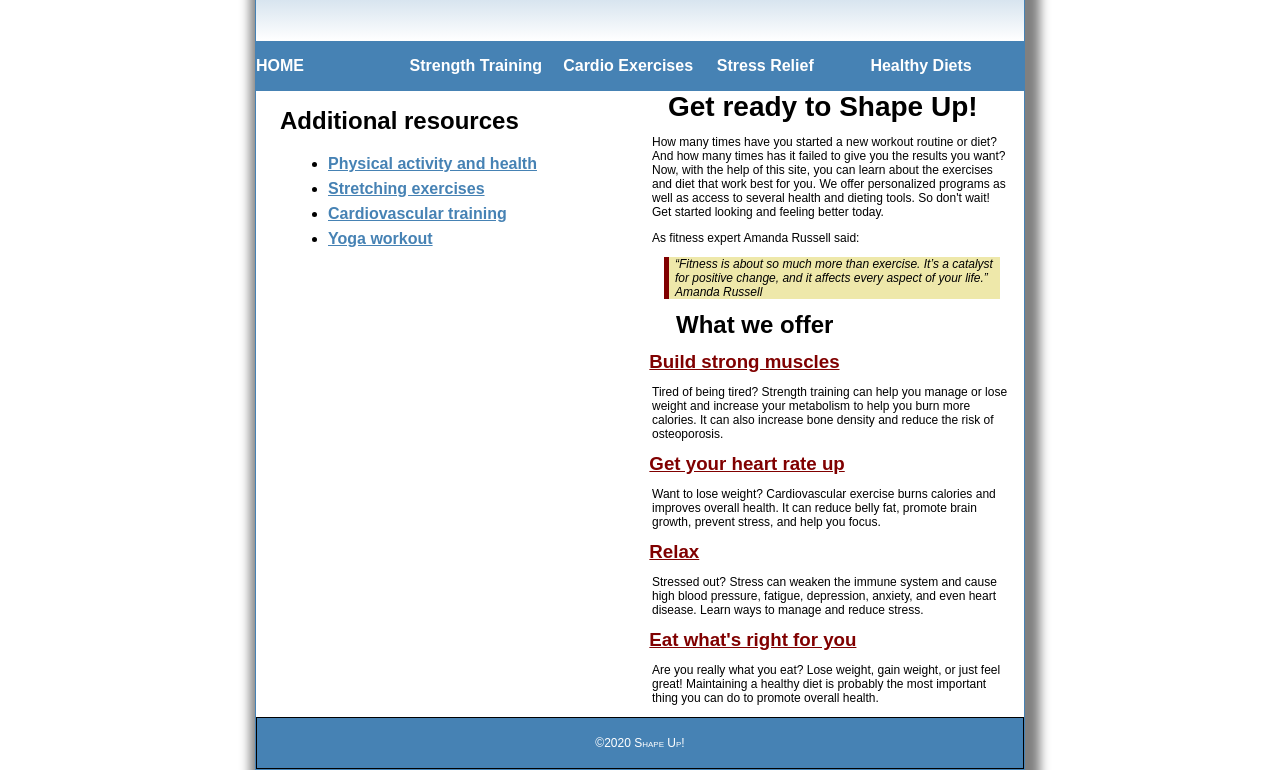
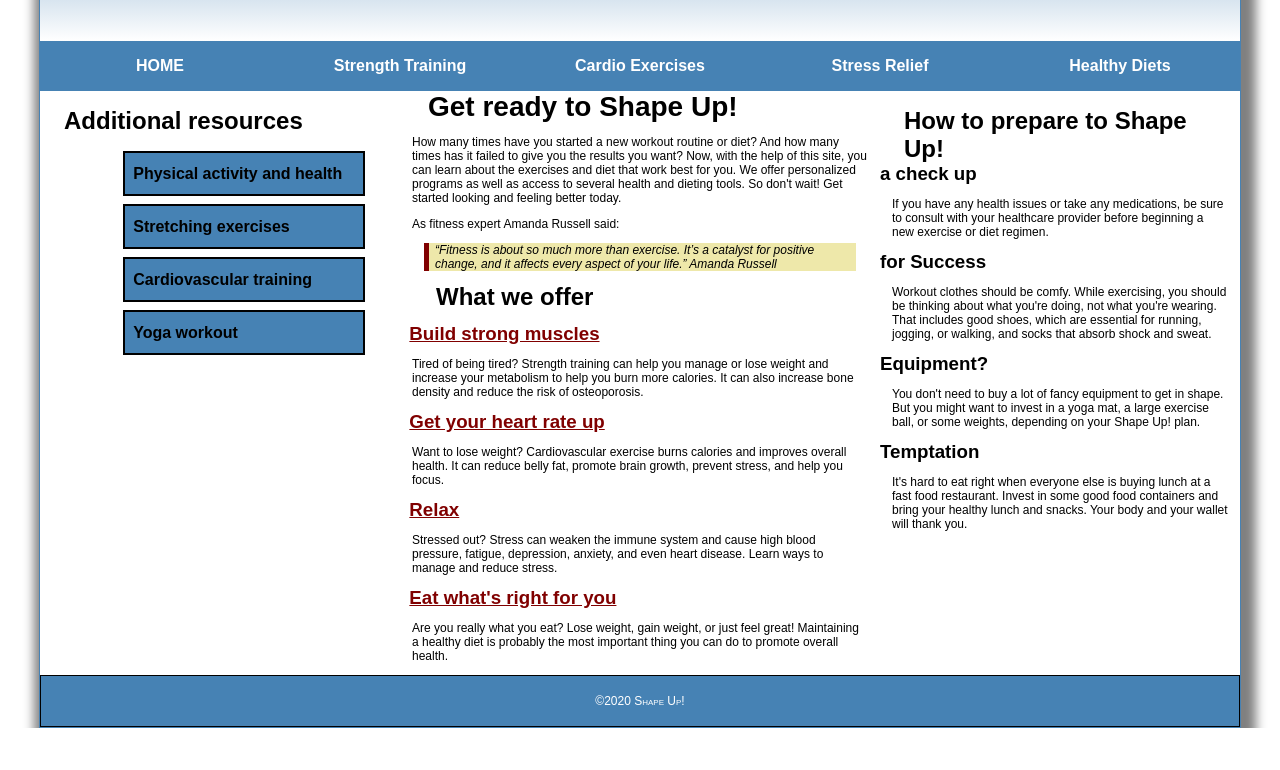
Before and after one commit to TommyHendrickss/shapeup, a plain HTML site: page shapeup/index.html in a window 1280 px wide. Shown: the part 154-924 px from the top of the page. After the commit the page ends 882 px from the top, so only its background shows below. Drawn offline with Linux system fonts and the light colour scheme.

Commit message:
Add files via upload

```diff
--- a/shapeup/index.html
+++ b/shapeup/index.html
@@ -40,6 +40,17 @@
 	</nav>
 
 	<main>
+		<aside id="leftCol">
+			<h2>Additional resources</h2>
+			<ul>
+				<li> <a href="https://www.cdc.gov/nccdphp/sgr/index.htm" target="_blank" >Physical activity and health </a></li>
+				<li> <a href="https://www.youtube.com/watch?v=Sl6q1igrxpk" target="_blank"> Stretching exercises </a> </li>
+				<li> <a href="https://mpora.com/fitness/what-is-cardiovascular-training/" target="_blank"> Cardiovascular training</a> </li>
+				<li> <a href="https://www.youtube.com/watch?v=FRAEaBtP2r4" target="_blank"> Yoga workout</a> </li>
+			</ul>
+
+		</aside>
+
 		<section>
 			<h1>Get ready to Shape Up!</h1>
 			<p>How many times have you started a new workout routine or diet? And how many times has it failed to give you the results you want? Now, with the help of this site, you can learn about the exercises and diet that work best for you. We offer personalized programs as well as access to several health and dieting tools. So don't wait! Get started looking and feeling better today.</p>
@@ -66,15 +77,27 @@
 
 	</main>
 
-	<aside>
-		<h2>Additional resources</h2>
-		<ul>
-			<li> <a href="https://www.cdc.gov/nccdphp/sgr/index.htm" target="_blank" >Physical activity and health </a></li>
-			<li> <a href="https://www.youtube.com/watch?v=Sl6q1igrxpk" target="_blank"> Stretching exercises </a> </li>
-			<li> <a href="https://mpora.com/fitness/what-is-cardiovascular-training/" target="_blank"> Cardiovascular training</a> </li>
-			<li> <a href="https://www.youtube.com/watch?v=FRAEaBtP2r4" target="_blank"> Yoga workout</a> </li>
-		</ul>
 
+	<aside id="rightCol">
+
+		<h2> How to prepare to Shape Up! </h2>
+
+		<h3>a check up </h3>
+		<p>
+		If you have any health issues or take any medications, be sure to consult with your healthcare provider before beginning a new exercise or diet regimen.
+		</p>
+		<h3>for Success </h3>
+		<p>
+		Workout clothes should be comfy. While exercising, you should be thinking about what you're doing, not what you're wearing. That includes good shoes, which are essential for running, jogging, or walking, and socks that absorb shock and sweat.
+		</p>
+		<h3> Equipment? </h3>
+		<p>
+		You don't need to buy a lot of fancy equipment to get in shape. But you might want to invest in a yoga mat, a large exercise ball, or some weights, depending on your Shape Up! plan.
+		</p>
+		<h3> Temptation </h3>
+		<p>
+		 It's hard to eat right when everyone else is buying lunch at a fast food restaurant. Invest in some good food containers and bring your healthy lunch and snacks. Your body and your wallet will thank you.
+		</p>
 	</aside>
 	<footer>
 		&copy;2020 Shape Up!
--- a/shapeup/styles/main.css
+++ b/shapeup/styles/main.css
@@ -7,7 +7,8 @@
     font-family: Arial, Helvetica, sans-serif;
     font-size: 100%;
     margin-left: 20px;
-    width: 60%;
+    max-width: 1200px;
+    width: 100%;
     margin: 0 auto;
     border: 1px solid steelblue;
     box-shadow: 5px 5px 10px 10px grey;
@@ -16,8 +17,6 @@
 body p {
     font-size: 75%;
 }
-
-
 
 main {
     clear: both;
@@ -63,7 +62,7 @@ header{
 #navBar ul li a{
     display: block;
     text-decoration: none;
-    text-align: left;
+    text-align: center;
     background-color: steelblue;
     color: white;
     font-weight: bold;
@@ -104,8 +103,9 @@ section h3{
 }
 
 section{
-    float: right;
-    width: 50%;
+    float: left;
+    width: 40%;
+    margin: 0 auto;
 }
 
  h1{
@@ -127,9 +127,15 @@ blockquote{
     border-left: 5px solid maroon;
 }
 
-aside{
+#leftCol{
     float: left;
-    width: 40%;
+    width: 30%;
+    margin-top: 1em;
+}
+
+#rightCol{
+    float: right;
+    width: 30%;
     margin-top: 1em;
 }
 
@@ -137,12 +143,42 @@ aside h2{
     padding: 0 1em;
 }
 
- aside ul{
+aside ul{
      line-height: 25px;
      margin-left: 3em;
      margin-top: 1em;
      padding: 0 1.5em;
  }
+
+ #lefCol h3 {
+    margin-bottom: 5px;
+    text-align: center;
+}
+#leftCol ul {
+    list-style: none;
+}
+
+#leftCol ul li {
+    width: 90%;
+    margin: 0 auto .5em;
+    border: 2px solid black;
+
+}
+
+#leftCol ul li a {
+    display: block;
+    font-weight: bold;
+    text-decoration: none;
+    background-color: steelblue;
+    padding: .5em 0 .5em .5em;
+    color: black;
+}
+
+#leftCol ul li a:hover, #nav_list ul li a:focus {
+    background-color: lightsteelblue;
+    color: lefCol
+
+}
 
 footer{
     margin-top: 10px;
```
